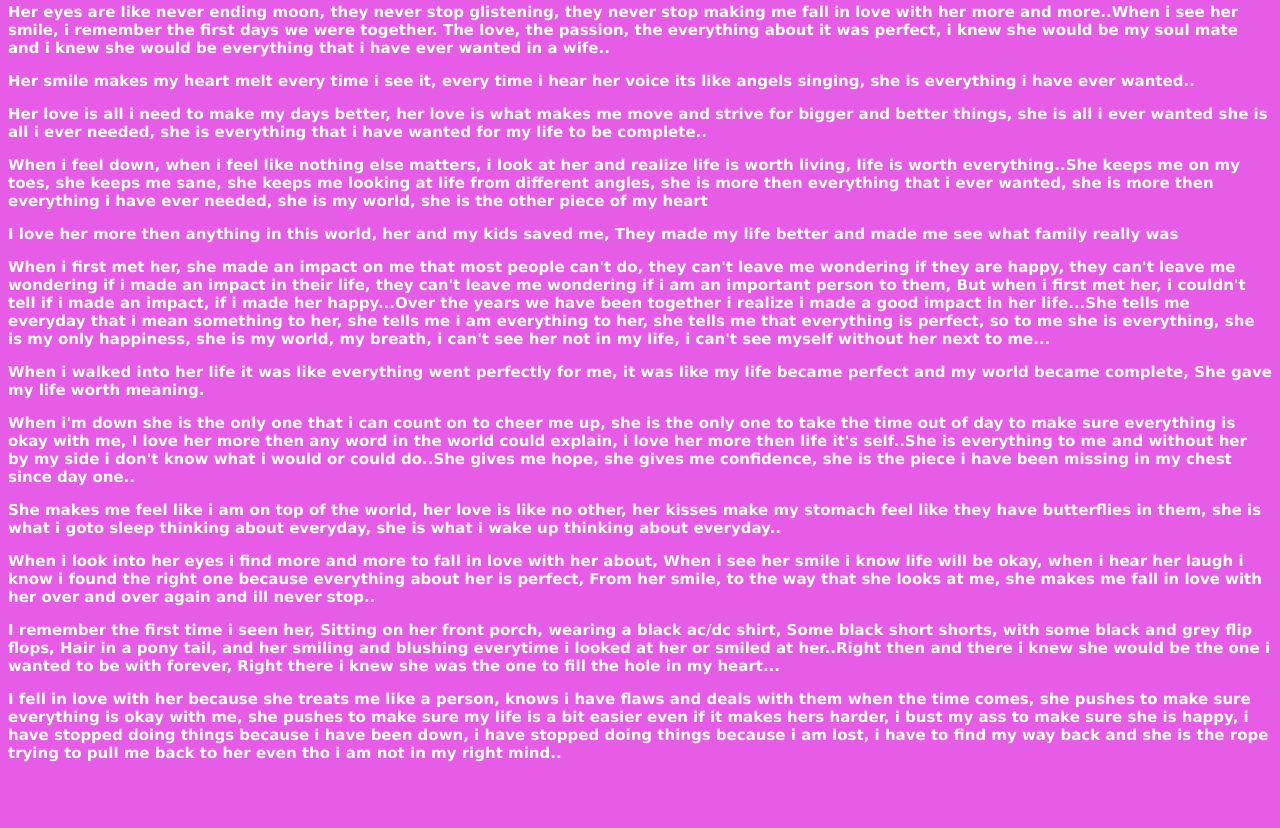
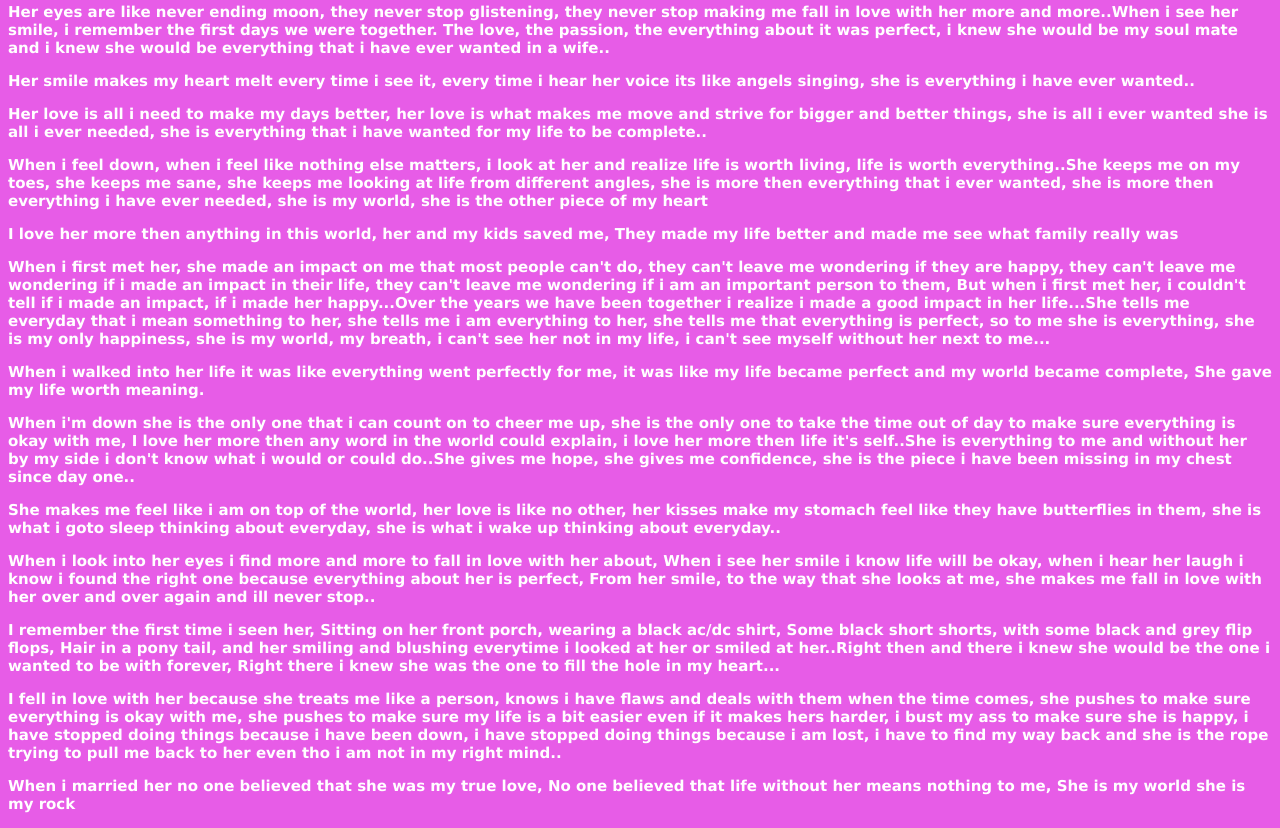
Before and after one commit to Namelessking6969/iloveyou2, a plain HTML site: page index.html in a window 1280 px wide. Shown: the part 1881-2709 px from the top of the page. Before the commit the page ends 2658 px from the top, so only its background shows below. Drawn offline with Linux system fonts and the light colour scheme.

Commit message:
Update index.html

```diff
--- a/index.html
+++ b/index.html
@@ -120,6 +120,10 @@
                         things because i am lost, i have to find my way back and she is the rope trying to pull me back
                         to her even tho i am not in my right mind..</b></p>
 
+        <p style="color:white;"><b>When i married her no one believed that she was my true love, No one
+                                believed that life without her means nothing to me, She is my world she is my rock
+                        </b></p>
+
 
 </body>
 <footer>
```
